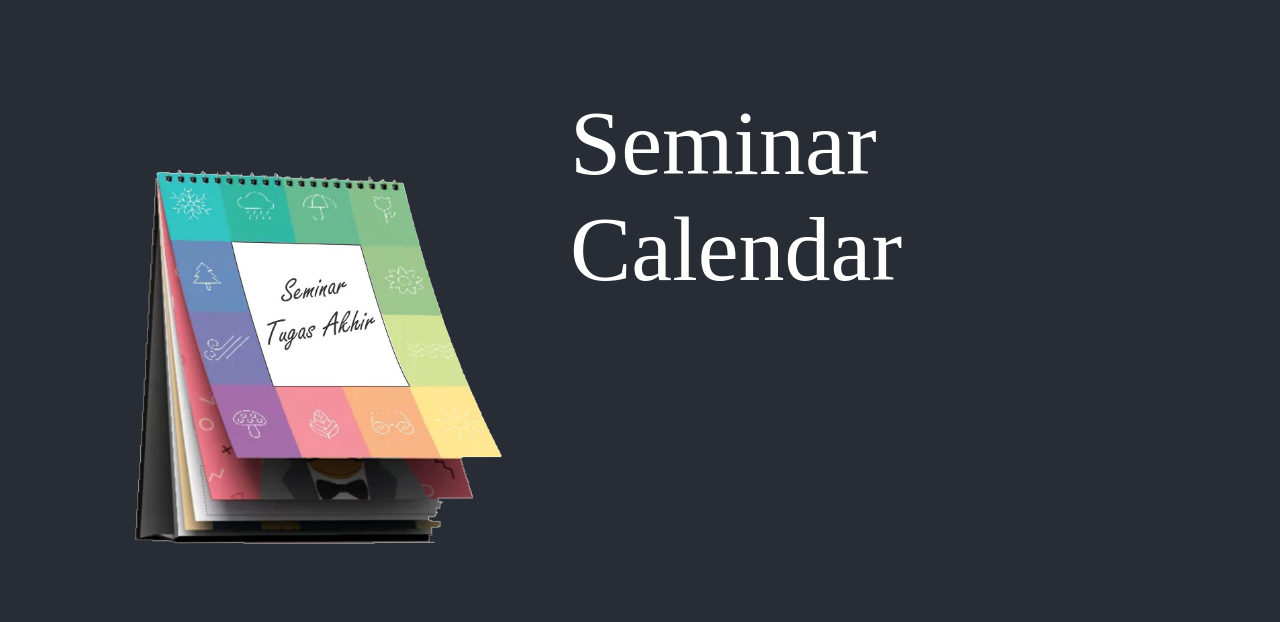
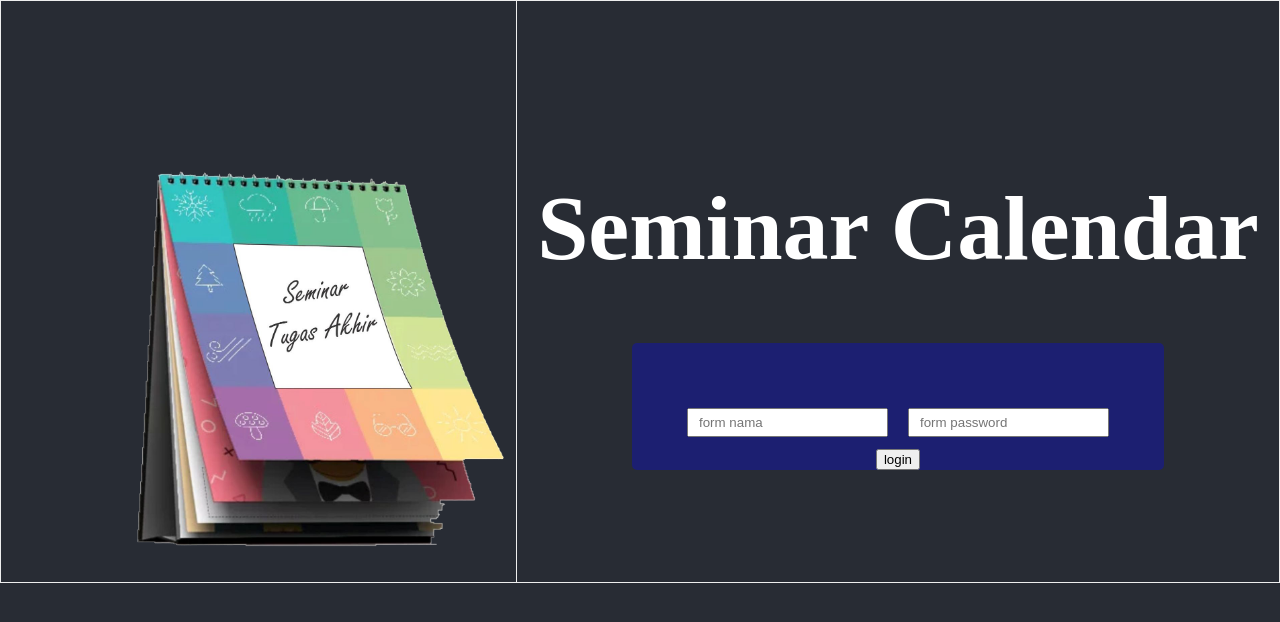
Before and after one commit to ristiriantoadi/seminar-calendar-react-v2, a React (Create React App) app: page / in a window 1280 px wide. Shown: the top 622 px of the page. Built offline with nearby package versions, Linux system fonts and the light colour scheme.

Commit message:
set layout

```diff
--- a/src/App.css
+++ b/src/App.css
@@ -1,12 +1,51 @@
+.form{
+  border-top-left-radius: 5px;
+  border-top-right-radius: 5px;
+  border-bottom-left-radius: 5px;
+  border-bottom-right-radius: 5px;
+  width:70%;
+  margin:auto;
+  display:block;
+  background-color: rgba(0, 0, 255, 0.3);
+  overflow: hidden;
+}
+input{
+  display: inline-block;
+  padding-left:10px;
+  padding-right:10px;
+  padding-top:5px;
+  margin:10px;
+  padding-bottom:5px;
+}
+table{
+  width:100%;
+  height: 100%;
+  color: #282c34;
+  border: 0px;
+  border-collapse: collapse;
+}
+
+.content{
+  width:100%;
+  height:100%;
+  display: block;
+}
+
 .App {
   text-align: left;
 }
-
-.myP{
-  float:right;
-  width:50%;
-  margin-right: 70px;
-  margin-top: 90px;
+.logo-area{
+  width:30%;
+}
+.wrapper-area{
+  text-align: center;
+}
+.title{
+  font-size: 60px;
+  display: inline-block;
+  font-size: calc(20px + 9vmin);
+  font-family: 'Harlow Solid Italic';
+  color: white;
 }
 
 .App-logo {
@@ -25,9 +64,20 @@
   /*justify-content: center;  */
   font-size: calc(20px + 9vmin);
   font-family: 'Harlow Solid Italic';
-  color: white;
+  color: #282c34;
 }
 
 .App-link {
-  color: #09d3ac;
+  color: #282c34;
 }
+.info{
+  display: block;
+  width: 100px;
+  height: 100px;
+  background-color: #282c34;
+}
+
+.button-login{
+  display:block;
+  margin: 0 auto;
+}
--- a/src/App.js
+++ b/src/App.js
@@ -7,8 +7,23 @@ function App() {
   return (
     <div className="App">
       <header className="App-header">
-        <img src={logo} className="App-logo" alt="logo" />
-        <p class="myP">Seminar Calendar</p>
+        <div class="content">
+          <table border="1px">
+            <tr>
+              <td class="logo-area"><img src={logo} className="App-logo" alt="logo" /></td>
+              <td class="wrapper-area">
+                <h1 class="title">Seminar Calendar</h1>
+                <div class="form">
+                  <form action="">
+                    <input placeholder="form nama"/>
+                    <input placeholder="form password"/>
+                    <button class="button-login">login</button>
+                  </form>
+                </div>
+              </td>
+            </tr>
+          </table>
+        </div>
       </header>
     </div>
   );
```
